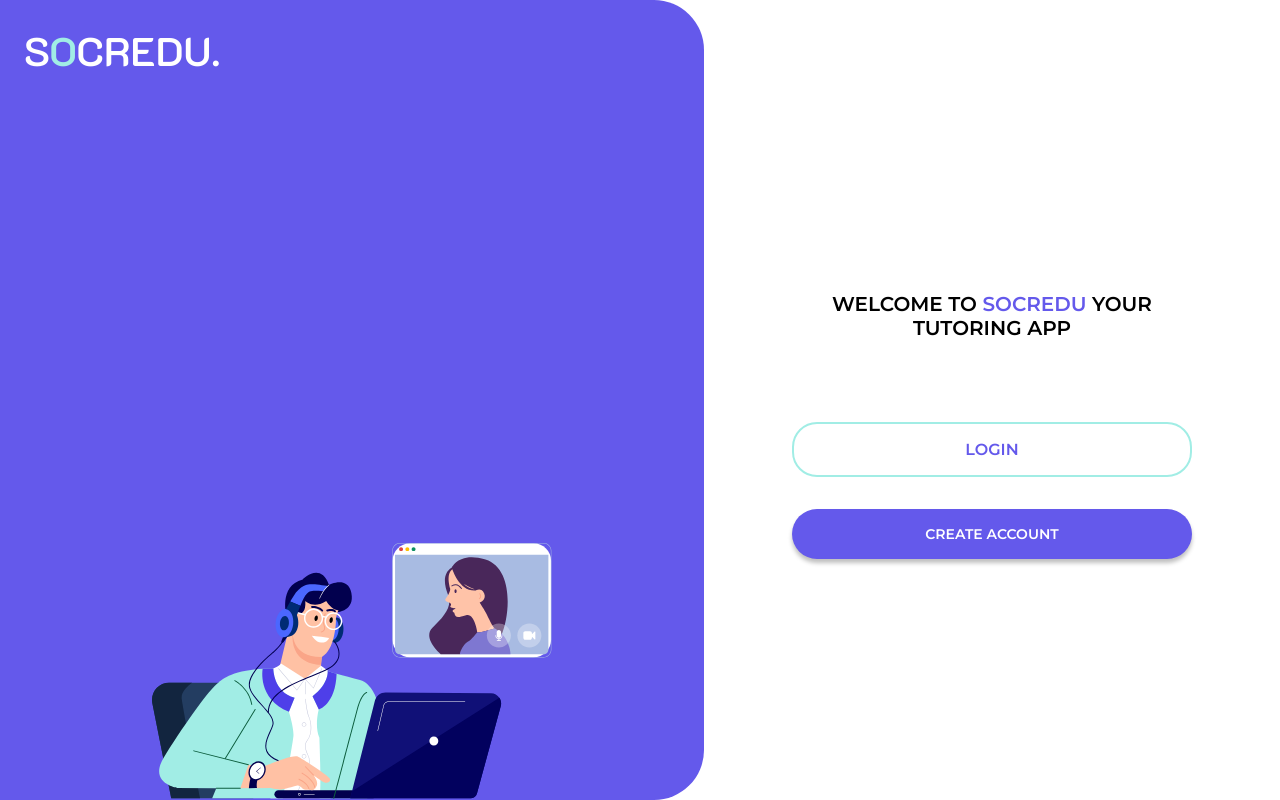
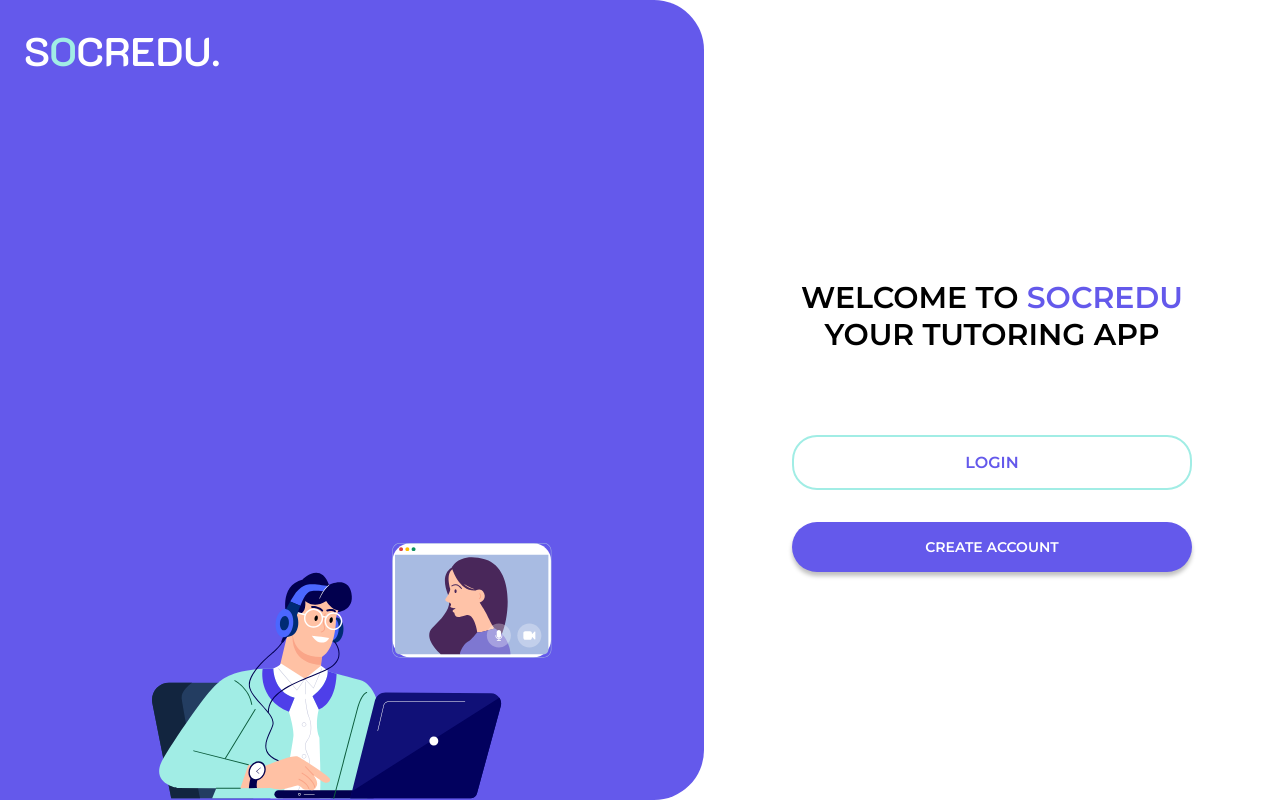
Before and after one commit to matkot11/socredu, a Next.js app: page / in a window 1280 px wide. Built offline with nearby package versions, Linux system fonts and the light colour scheme.

Commit message:
Add styling for login view

```diff
--- a/components/label/label.module.scss
+++ b/components/label/label.module.scss
@@ -1,5 +1,5 @@
 .label {
-  width: 100%;
+  width: 90%;
   display: flex;
   flex-direction: column;
 }
--- a/components/secondaryButton/SecondaryButton.tsx
+++ /dev/null
@@ -1,13 +0,0 @@
-import styles from "./secondaryButton.module.scss";
-import classNames from "classnames";
-
-interface SecondaryButtonProps {
-  text: string;
-  className?: string;
-}
-
-const SecondaryButton = ({ text, className }: SecondaryButtonProps) => (
-  <button className={classNames(styles.button, className)}>{text}</button>
-);
-
-export default SecondaryButton;
--- /dev/null
+++ b/components/secondaryLink/SecondaryLink.tsx
@@ -0,0 +1,17 @@
+import styles from "./secondaryLink.module.scss";
+import classNames from "classnames";
+import Link from "next/link";
+
+interface SecondaryButtonProps {
+  text: string;
+  href: string;
+  className?: string;
+}
+
+const SecondaryLink = ({ text, href, className }: SecondaryButtonProps) => (
+  <Link href={href} className={classNames(styles.button, className)}>
+    {text}
+  </Link>
+);
+
+export default SecondaryLink;
--- a/components/secondaryButton/secondaryButton.module.scss
+++ b/components/secondaryLink/secondaryLink.module.scss
@@ -4,6 +4,7 @@
   font-size: $font-14;
   font-weight: $font-semi-bold;
   color: $color-purple;
+  text-align: center;
   border: 2px solid $color-light-blue;
   border-radius: 25px;
 
--- a/pages/_app.tsx
+++ b/pages/_app.tsx
@@ -1,5 +1,5 @@
 import "@/styles/fonts.scss";
-import "@/styles/globals.scss";
+import "@/styles/global.scss";
 import type { AppProps } from "next/app";
 
 export default function App({ Component, pageProps }: AppProps) {
--- a/pages/index.tsx
+++ b/pages/index.tsx
@@ -3,8 +3,7 @@ import Image from "next/image";
 import welcomeIllustration from "@/assets/illustrations/welcome-illustration.svg";
 import AuthTemplate from "@/templates/AuthTemplate";
 import PrimaryButton from "@/components/primaryButton/PrimaryButton";
-import SecondaryButton from "@/components/secondaryButton/SecondaryButton";
-import Link from "next/link";
+import SecondaryLink from "@/components/secondaryLink/SecondaryLink";
 
 const Welcome = () => (
   <AuthTemplate
@@ -22,9 +21,7 @@ const Welcome = () => (
           WELCOME TO <span className={styles.purple}>SOCREDU</span> YOUR
           TUTORING APP
         </p>
-        <Link href="/login" className={styles.link}>
-          <SecondaryButton text="LOGIN" />
-        </Link>
+        <SecondaryLink href="/login" text="LOGIN" />
         <PrimaryButton text="CREATE ACCOUNT" />
       </div>
     }
--- a/pages/login/index.tsx
+++ b/pages/login/index.tsx
@@ -2,7 +2,7 @@ import AuthTemplate from "@/templates/AuthTemplate";
 import styles from "@/styles/login.module.scss";
 import Label from "@/components/label/label";
 import Input from "@/components/input/input";
-import SecondaryButton from "@/components/secondaryButton/SecondaryButton";
+import SecondaryLink from "@/components/secondaryLink/SecondaryLink";
 import Image from "next/image";
 import loginIllustration from "@/assets/illustrations/login-illustration.svg";
 
@@ -29,7 +29,7 @@ const Login = () => {
           <Label label="Password">
             <Input />
           </Label>
-          <SecondaryButton className={styles.button} text="Login" />
+          <SecondaryLink href="/" className={styles.button} text="Login" />
         </form>
       }
     />
--- a/styles/login.module.scss
+++ b/styles/login.module.scss
@@ -45,7 +45,6 @@
   display: flex;
   flex-direction: column;
   justify-content: center;
-  align-items: center;
   gap: $space-24;
 
   @media only screen and (min-width: $media-tablet) {
@@ -55,6 +54,7 @@
 
 .formTitle {
   display: none;
+  text-align: center;
 
   @media only screen and (min-width: $media-tablet) {
     display: block;
@@ -69,4 +69,5 @@
 
 .button {
   margin-top: $space-24;
+  width: auto;
 }
--- a/styles/welcome.module.scss
+++ b/styles/welcome.module.scss
@@ -33,6 +33,10 @@
   font-size: $font-20;
   font-weight: $font-semi-bold;
   text-align: center;
+
+  @media only screen and (min-width: $media-tablet) {
+    font-size: $font-30;
+  }
 }
 
 .purple {
```
Also changed, not shown: styles/global.scss (renamed from styles/globals.scss).
